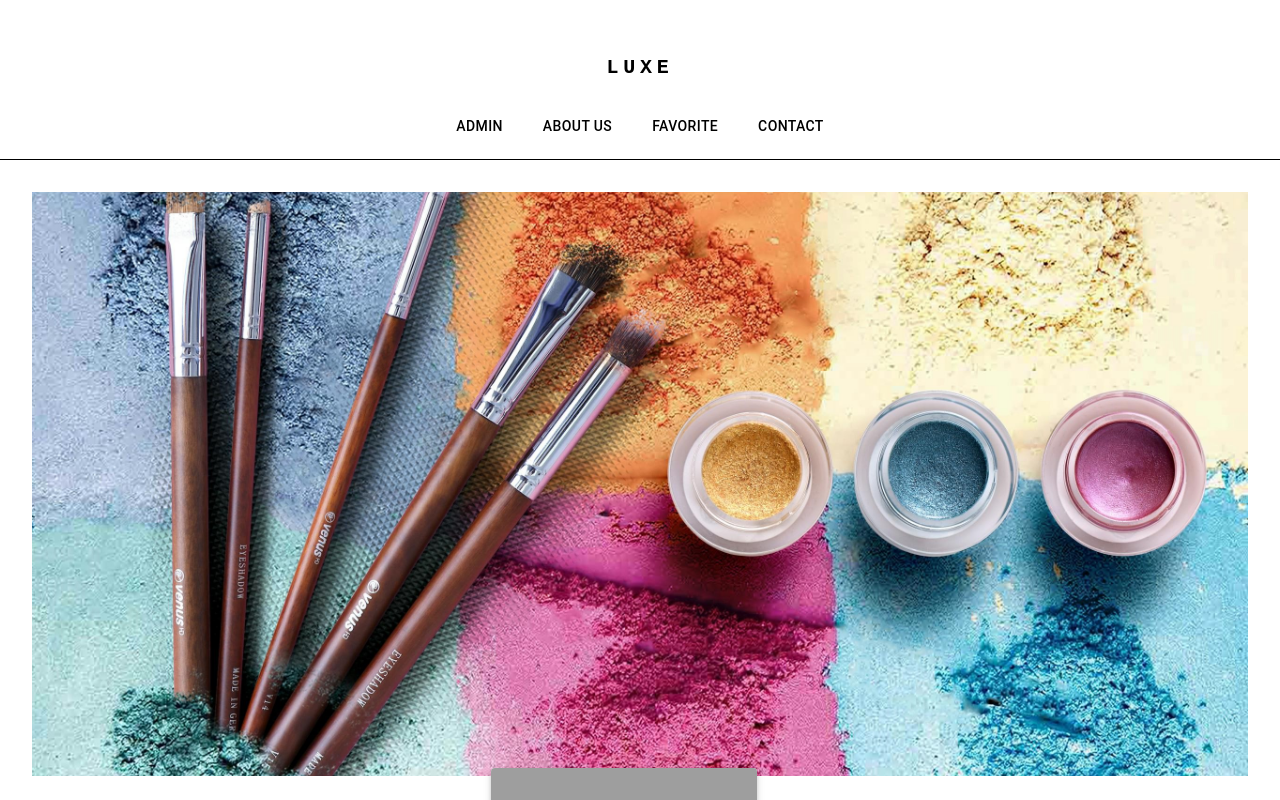
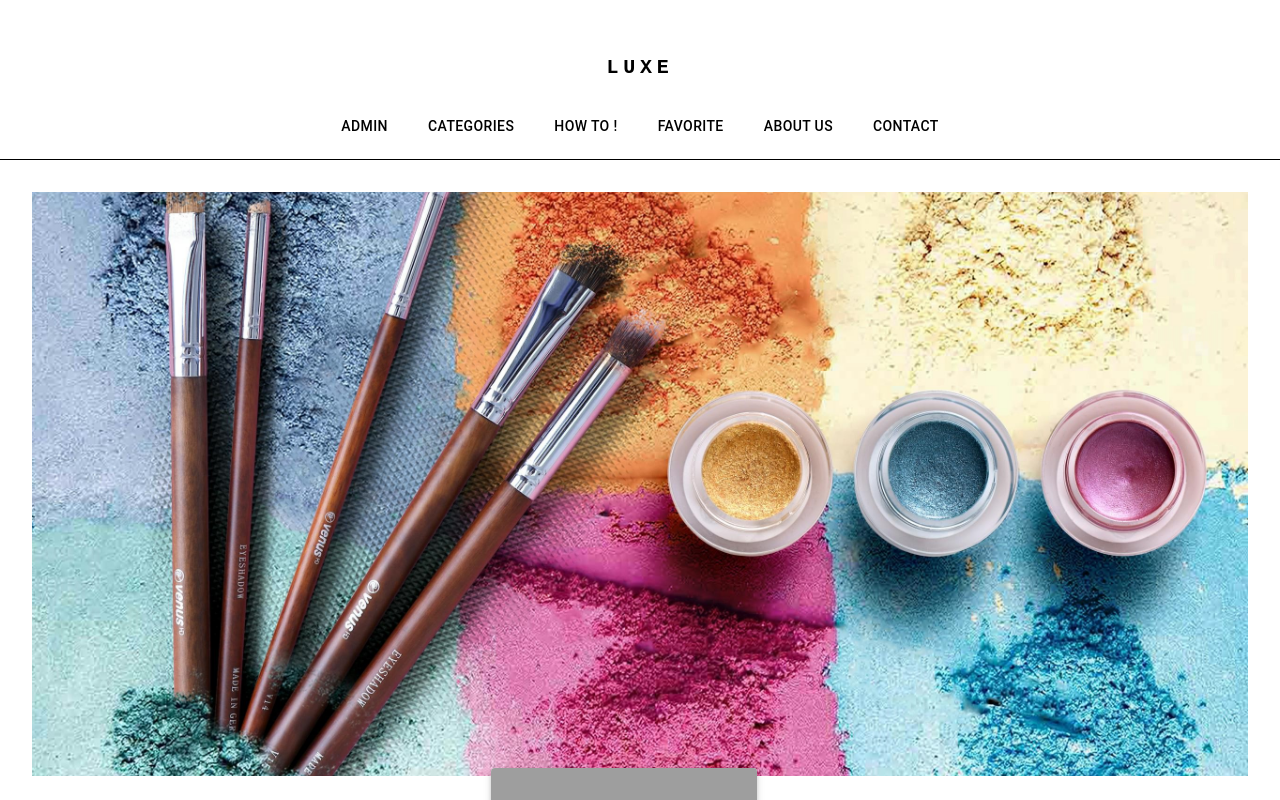
Before and after one commit to iiddaa96/luxe, a Next.js app: page / in a window 1280 px wide. Shown: the top 800 px of the page. Built offline with nearby package versions, Linux system fonts and the light colour scheme; grey boxes are pictures that could not be loaded.

Commit message:
added more links

```diff
--- a/app/ui/Header.tsx
+++ b/app/ui/Header.tsx
@@ -134,21 +134,38 @@ const Header: React.FC<HeaderProps> = ({
         >
           <Button
             component={Link}
+            href="/favorite"
+            color="inherit"
+            sx={{ padding: "10px" }}
+            onClick={handleCloseNavMenu}
+          >
+            Favorite
+          </Button>
+          <Button
+            component={Link}
+            href="/Categories"
+            color="inherit"
+            sx={{ padding: "10px" }}
+            onClick={handleCloseNavMenu}
+          >
+            Categories
+          </Button>
+          <Button
+            component={Link}
+            href="/How to"
+            color="inherit"
+            sx={{ padding: "10px" }}
+          >
+            How to !
+          </Button>
+          <Button
+            component={Link}
             href="/about us"
             color="inherit"
             sx={{ padding: "10px" }}
             onClick={handleCloseNavMenu}
           >
             About us
-          </Button>
-          <Button
-            component={Link}
-            href="/favorite"
-            color="inherit"
-            sx={{ padding: "10px" }}
-            onClick={handleCloseNavMenu}
-          >
-            Favorite
           </Button>
           <Button
             component={Link}
--- a/app/ui/SubHeader.tsx
+++ b/app/ui/SubHeader.tsx
@@ -36,11 +36,19 @@ const Subheader: React.FC = () => {
         </Button>
         <Button
           component={Link}
-          href="/about us"
+          href="/Categories"
           color="inherit"
           sx={{ padding: "10px" }}
         >
-          About us
+          Categories
+        </Button>
+        <Button
+          component={Link}
+          href="/How to"
+          color="inherit"
+          sx={{ padding: "10px" }}
+        >
+          How to !
         </Button>
         <Button
           component={Link}
@@ -49,6 +57,14 @@ const Subheader: React.FC = () => {
           sx={{ padding: "10px" }}
         >
           Favorite
+        </Button>
+        <Button
+          component={Link}
+          href="/about us"
+          color="inherit"
+          sx={{ padding: "10px" }}
+        >
+          About us
         </Button>
         <Button
           component={Link}
```
